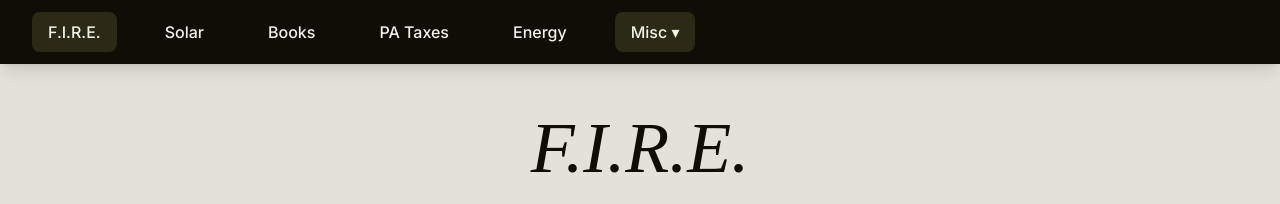
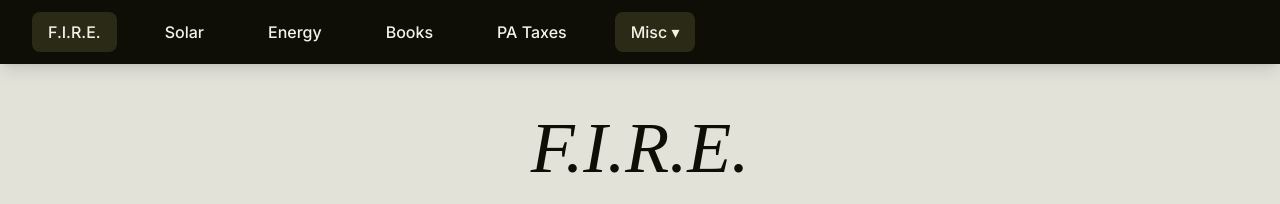
Before and after one commit to techmore/techmore.github.io, a Jekyll site: the page built from index.html, in a window 1280 px wide. Shown: the top 204 px of the page. Built offline with Jekyll 4.4.1, drawn with Linux system fonts in a browser that asks for light colours; nearby versions of some CDN libraries; some web fonts are replaced.

Commit message:
Move Energy tab after Solar before Books

```diff
--- a/_includes/nav.html
+++ b/_includes/nav.html
@@ -5,9 +5,9 @@
                 <div class="flex items-center gap-8 w-full justify-center md:justify-start">
                     <a href="/" class="px-4 py-2 rounded-lg hover:bg-olive-800 transition-colors font-medium{% if page.url == '/' %} bg-olive-800{% endif %}">F.I.R.E.</a>
                     <a href="/solar/" class="px-4 py-2 rounded-lg hover:bg-olive-800 transition-colors font-medium{% if page.url == '/solar/' %} bg-olive-800{% endif %}">Solar</a>
+                    <a href="/energy-monitoring/" class="px-4 py-2 rounded-lg hover:bg-olive-800 transition-colors font-medium{% if page.url == '/energy-monitoring/' %} bg-olive-800{% endif %}">Energy</a>
                     <a href="/books/" class="px-4 py-2 rounded-lg hover:bg-olive-800 transition-colors font-medium{% if page.url contains '/books' %} bg-olive-800{% endif %}">Books</a>
                     <a href="/taxes/" class="px-4 py-2 rounded-lg hover:bg-olive-800 transition-colors font-medium{% if page.url == '/taxes/' %} bg-olive-800{% endif %}">PA Taxes</a>
-                    <a href="/energy-monitoring/" class="px-4 py-2 rounded-lg hover:bg-olive-800 transition-colors font-medium{% if page.url == '/energy-monitoring/' %} bg-olive-800{% endif %}">Energy</a>
 
                     <!-- Misc Dropdown -->
                     <div class="relative group">
```
